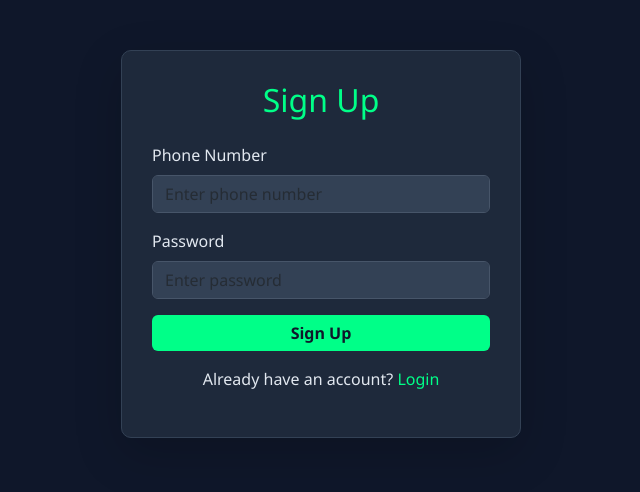
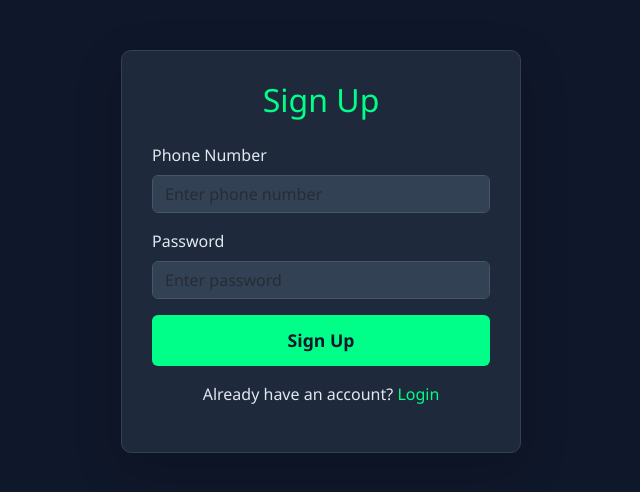
Before and after one commit to leulstu-ctrl/Tik, a Node server app: page /signup in a window 1280 px wide. Shown: the top 492 px of the page, without its empty margins (319-959 px from the left). Run offline with Node 20, Linux system fonts and the light colour scheme; some libraries are stand-ins or nearby versions.

Commit message:
Update design to match user mockup
- Updated button styling (font-weight, padding, size) to match user screenshot
- Verified UI consistency with Playwright
- Ensured input fields and headers align with the Crypto Fintech theme
- Maintained all previous functionality (Auth, Dashboard, DB)

Co-authored-by: leulstu-ctrl <256659833+leulstu-ctrl@users.noreply.github.com>

```diff
--- a/public/style.css
+++ b/public/style.css
@@ -57,7 +57,9 @@ a {
     background-color: #00ff88;
     color: #0f172a;
     border: none;
-    font-weight: bold;
+    font-weight: 700;
+    padding: 12px;
+    font-size: 1.1rem;
     transition: all 0.3s ease;
 }
 
```
